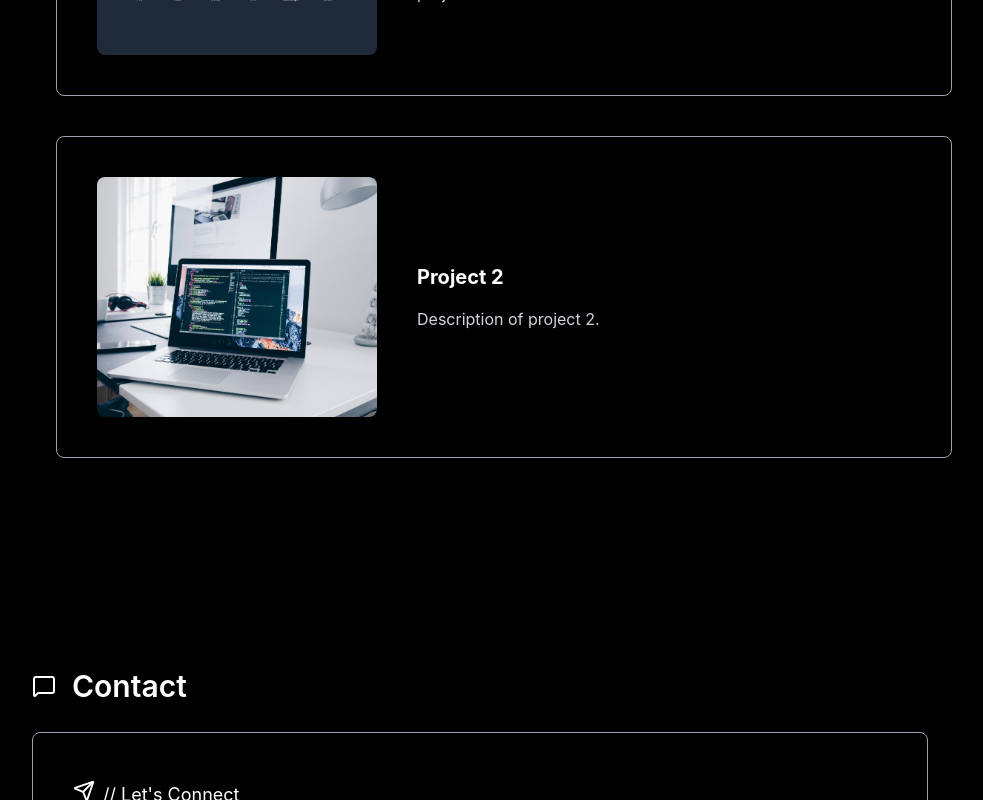
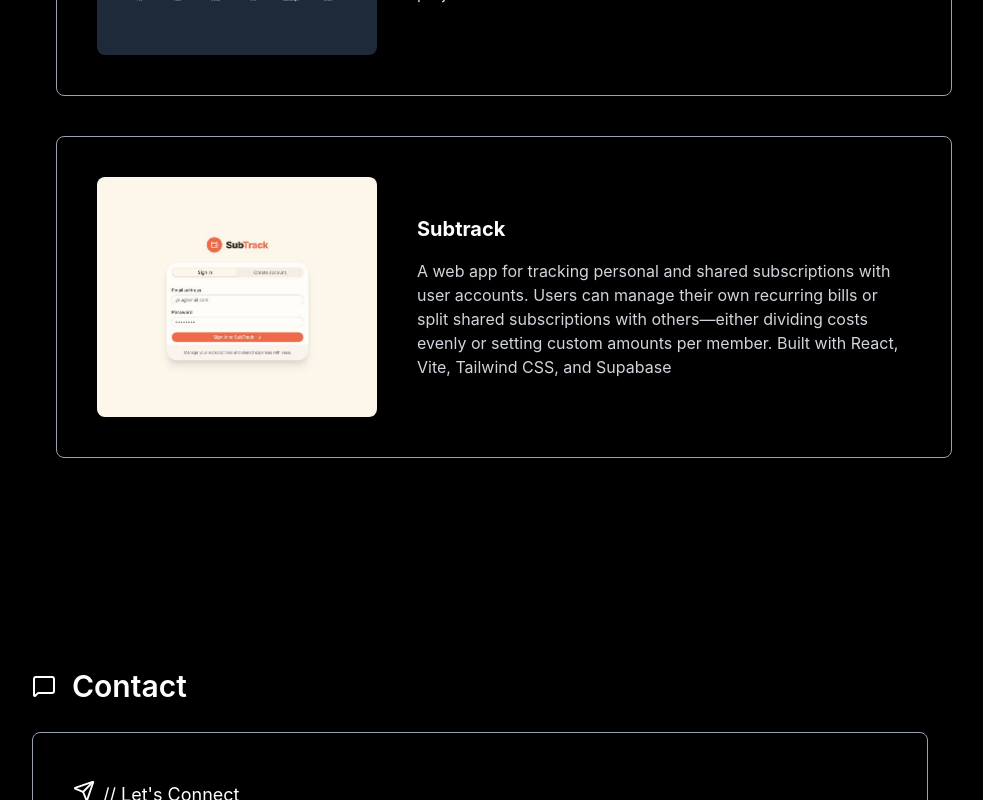
Before and after one commit to dust2099/Dustin-Portfolio, a React (Vite) app: page / in a window 1280 px wide. Shown: the part 2820-3620 px from the top of the page, without its empty margins (136-1119 px from the left). Built offline with nearby package versions, Linux system fonts and the light colour scheme.

Commit message:
fix: projects section for easier project implementation and added a new project in project section, also updated the email

```diff
--- a/src/sections/Contact.tsx
+++ b/src/sections/Contact.tsx
@@ -27,7 +27,7 @@ function Contact() {
                                 <p> I'm always open to new opportunities, collaborations, or just a friendly chat about tech. Feel free to reach out through any of these channels.!</p>
                             </div>
                             <div className="mt-6 grid gap-4 md:grid-cols-3">
-                                <a href="mailto:dbedanadiza@gmail.com" className="block h-full">
+                                <a href="mailto:dustinbedanadiza@gmail.com" className="block h-full">
                                     <motion.div
                                         whileHover={{ scale: 1.04, y: -4 }}
                                         transition={{ duration: 0.2 }}
@@ -35,7 +35,7 @@ function Contact() {
                                     >
                                         <Mail className="text-cyan-300 size-8 mx-auto" />
                                         <p className="text-sm font-semibold uppercase tracking-wide text-cyan-200 mx-auto">Email</p>
-                                        <p className="text-gray-400 mx-auto text-center break-all">dbedanadiza@gmail.com</p>
+                                        <p className="text-gray-400 mx-auto text-center break-all">dustinbedanadiza<br/>@gmail.com</p>
                                     </motion.div>
                                 </a>
                                 <a href="https://github.com/dust2099" target="_blank" rel="noreferrer" className="block h-full">
--- a/src/sections/Projects.tsx
+++ b/src/sections/Projects.tsx
@@ -1,7 +1,24 @@
 import {motion} from "motion/react"
 import project1Image from "../assets/project1.png"
-import project2Image from "../assets/laptop.png"
+import project2Image from "../assets/project2.png"
 import { Folder } from "lucide-react"
+
+const projects = [
+    {
+        url: "https://project1-hazel-xi.vercel.app/",
+        image: project1Image,
+        imageAlt: "Project 1",
+        title: "Portfolio Website",
+        description: "I was the sole developer responsible for designing and implementing this portfolio website from scratch. The site features a modern, responsive design and showcases my projects and skills.",
+    },
+    {
+        url: "https://github.com/dbedanadiza",
+        image: project2Image,
+        imageAlt: "Project 2",
+        title: "Subtrack",
+        description: "A web app for tracking personal and shared subscriptions with user accounts. Users can manage their own recurring bills or split shared subscriptions with others—either dividing costs evenly or setting custom amounts per member. Built with React, Vite, Tailwind CSS, and Supabase",
+    },
+]
 
 function ProjectsSection () {
 
@@ -20,7 +37,8 @@ function ProjectsSection () {
                     </div>
 
                     <div className="flex flex-col gap-6 md:gap-10 items-center">
-                        <a href="https://project1-hazel-xi.vercel.app/" target="_blank" rel="noreferrer" className="block w-full max-w-4xl mx-auto">
+                        {projects.map((project) => (
+                            <a key={project.title} href={project.url} target="_blank" rel="noreferrer" className="block w-full max-w-4xl mx-auto">
                                 <motion.div
                                     initial={{ opacity: 0 , y: 50 }}
                                     animate={{ opacity: 1, y: 0 }}
@@ -30,34 +48,16 @@ function ProjectsSection () {
                                 >
                                     <div className="flex flex-col md:flex-row gap-6 md:gap-10 items-start md:items-center">
                                         <div className="w-full md:w-[280px] flex-shrink-0">
-                                        <img src={project1Image} alt="Project 1" className="w-full h-48 md:h-60 object-cover rounded-lg" />
+                                            <img src={project.image} alt={project.imageAlt} className="w-full h-48 md:h-60 object-cover rounded-lg" />
                                         </div>
                                         <div className="flex-1 min-w-0">
-                                        <h1 className="text-xl font-bold mb-4">Portfolio Website</h1>
-                                        <p className="text-gray-300">I was the sole developer responsible for designing and implementing this portfolio website from scratch. The site features a modern, responsive design and showcases my projects and skills.</p>
+                                            <h1 className="text-xl font-bold mb-4">{project.title}</h1>
+                                            <p className="text-gray-300">{project.description}</p>
                                         </div>
                                     </div>
                                 </motion.div>
                             </a>
-                        <a href="https://github.com/dbedanadiza" target="_blank" rel="noreferrer" className="block w-full max-w-4xl mx-auto">
-                            <motion.div
-                                initial={{ opacity: 0 , y: 50 }}
-                                animate={{ opacity: 1, y: 0 }}
-                                transition={{ duration: 0.3 }}
-                                whileHover={{ scale: 1.02, y: -4 }}
-                                className="border border-gray-400 rounded-lg p-6 md:p-10 text-white cursor-pointer"
-                            >
-                                <div className="flex flex-col md:flex-row gap-6 md:gap-10 items-start md:items-center">
-                                    <div className="w-full md:w-[280px] flex-shrink-0">
-                                        <img src={project2Image} alt="Project 2" className="w-full h-48 md:h-60 object-cover rounded-lg" />
-                                    </div>
-                                    <div className="flex-1 min-w-0">
-                                        <h1 className="text-xl font-bold mb-4">Project 2</h1>
-                                        <p className="text-gray-300">Description of project 2.</p>
-                                    </div>
-                                </div>
-                            </motion.div>
-                        </a>
+                        ))}
                     </div>
                 </motion.div>
             </div>
```
Also changed, not shown: src/assets/project2.png (added), 1 other file (tests, documents, lock files or other folders). Lines whose indentation alone changed are shown as unchanged.
